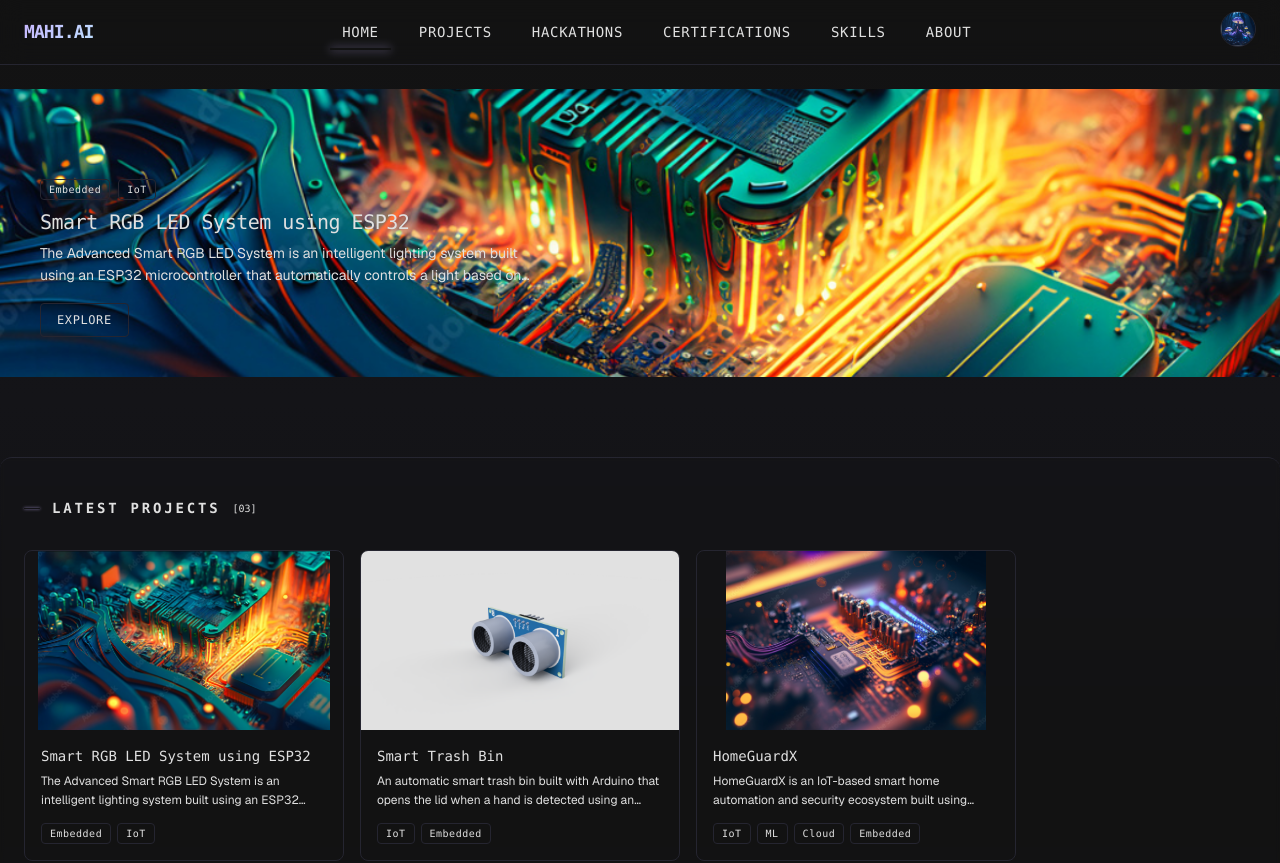
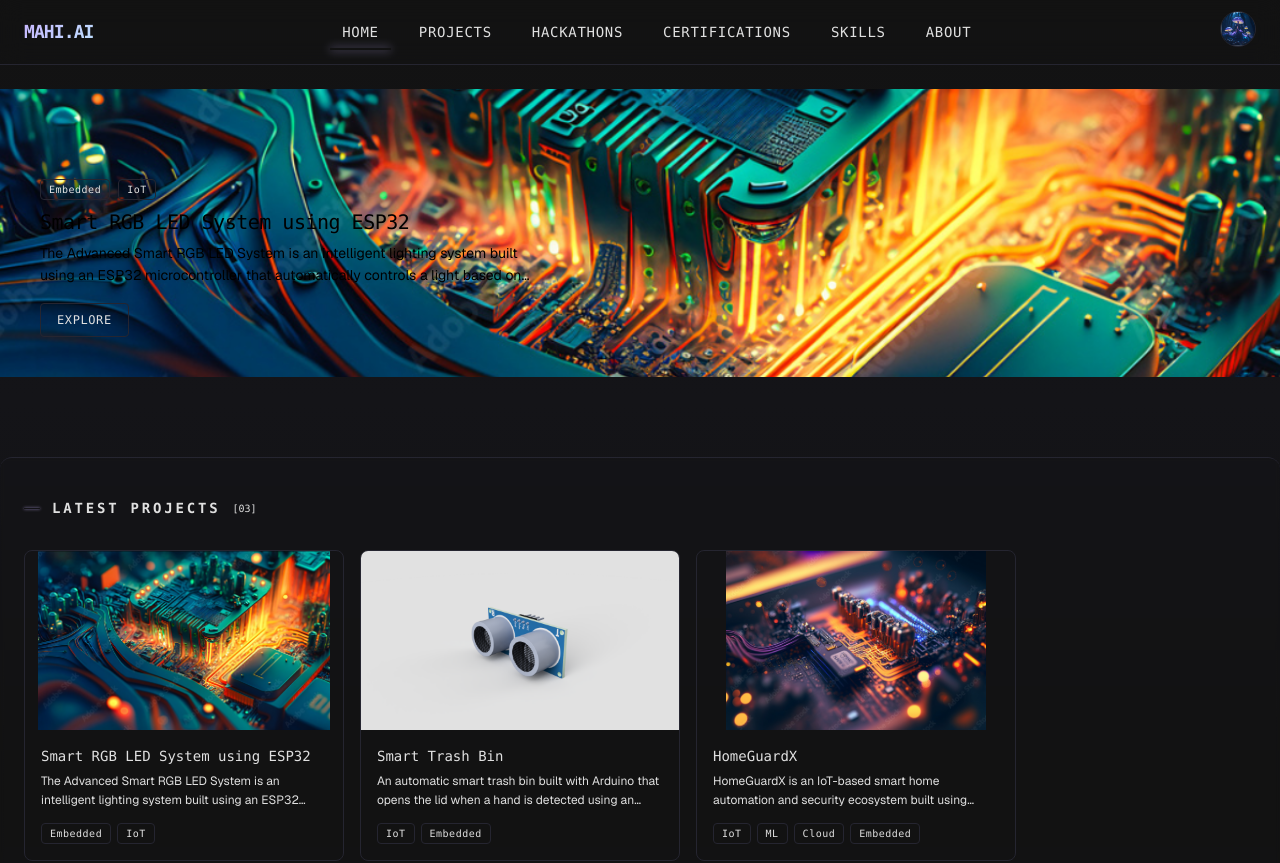
Before and after one commit to mm-black65/mm_portfolio, a Next.js app: page / in a window 1280 px wide. Shown: the top 863 px of the page. Built offline with nearby package versions, Linux system fonts and the light colour scheme.

Commit message:
Updated dependencies

```diff
--- a/components/hero-banner.tsx
+++ b/components/hero-banner.tsx
@@ -56,7 +56,7 @@ export function HeroBanner({ projects, onProjectClick }: HeroBannerProps) {
         className="absolute left-4 top-1/2 -translate-y-1/2 z-20 w-9 h-9 flex items-center justify-center rounded-full bg-card/80 border border-border opacity-0 group-hover:opacity-100 transition-opacity duration-200 hover:border-primary/40 backdrop-blur-sm"
         aria-label="Previous project"
       >
-        <ChevronLeft className="w-4 h-4 text-foreground" />
+        <ChevronLeft className="w-4 h-4 text-black" />
       </button>
 
       {/* Right arrow */}
@@ -65,7 +65,7 @@ export function HeroBanner({ projects, onProjectClick }: HeroBannerProps) {
         className="absolute right-4 top-1/2 -translate-y-1/2 z-20 w-9 h-9 flex items-center justify-center rounded-full bg-card/80 border border-border opacity-0 group-hover:opacity-100 transition-opacity duration-200 hover:border-primary/40 backdrop-blur-sm"
         aria-label="Next project"
       >
-        <ChevronRight className="w-4 h-4 text-foreground" />
+        <ChevronRight className="w-4 h-4 text-black" />
       </button>
 
       {/* Scrollable slides */}
@@ -105,10 +105,10 @@ export function HeroBanner({ projects, onProjectClick }: HeroBannerProps) {
                     </span>
                   ))}
                 </div>
-                <h2 className="font-mono text-lg md:text-xl text-foreground tracking-tight mb-1.5">
+                <h2 className="font-mono text-lg md:text-xl text-black tracking-tight mb-1.5">
                   {project.title}
                 </h2>
-                <p className="text-xs md:text-sm text-muted-foreground leading-relaxed line-clamp-2 mb-4">
+                <p className="text-xs md:text-sm text-black leading-relaxed line-clamp-2 mb-4">
                   {project.description}
                 </p>
                 <button
--- a/package.json
+++ b/package.json
@@ -56,7 +56,8 @@
     "sonner": "^1.7.1",
     "tailwind-merge": "^3.3.1",
     "vaul": "^1.1.2",
-    "zod": "^3.24.1"
+    "zod": "^3.24.1",
+    "next-themes": "^0.4.6"
   },
   "devDependencies": {
     "@tailwindcss/postcss": "^4.2.0",
```
Also changed, not shown: 1 other file (tests, documents, lock files or other folders).
